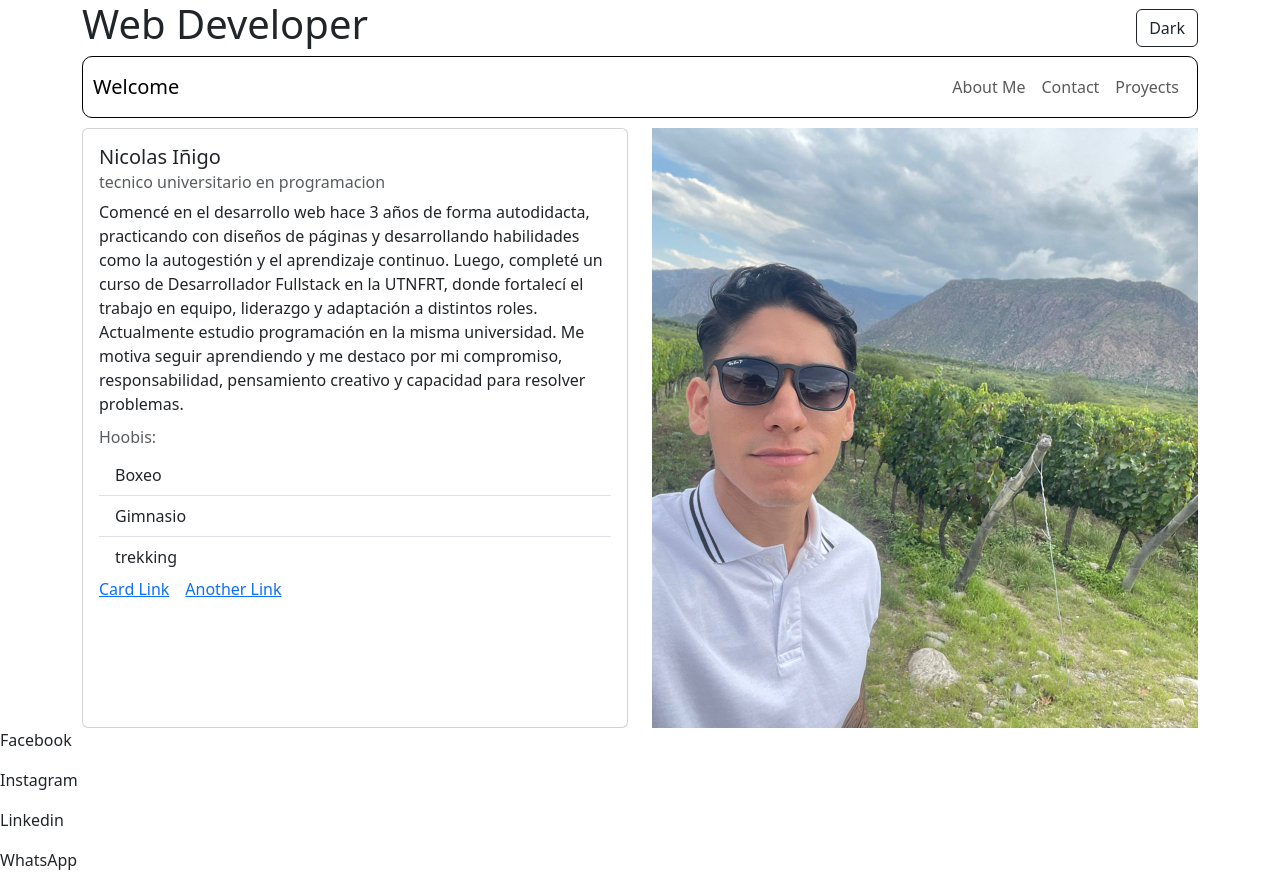
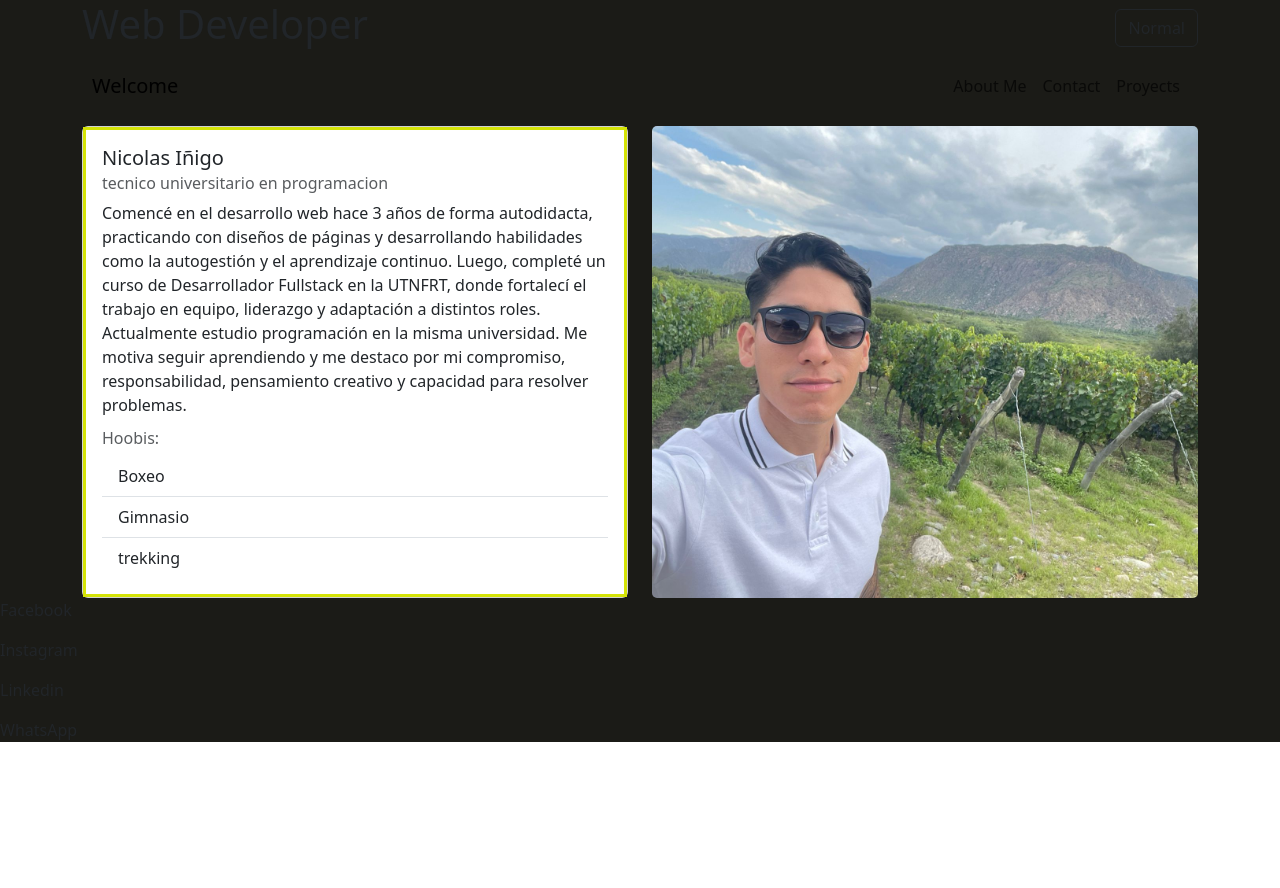
Before and after one commit to nicolasinigo/porfolioWeb, a React (Vite) app: page /aboutMe in a window 1280 px wide. After the commit the page ends 800 px from the top, so only its background shows below. Built offline with nearby package versions, Linux system fonts and the light colour scheme.

Commit message:
iniciamos el boton de cambio de normal a nocturno

```diff
--- a/src/Home.jsx
+++ b/src/Home.jsx
@@ -1,12 +1,13 @@
-import React from 'react'
+import React, { useState } from 'react'
 import Header from './components/header/Header'
 import  Main from './components/main/Main'
 import Footer from './components/footer/Footer'
 
 const Home = () => {
+  const [color, setColor]= useState(true)
   return (
-    <div>
-        <Header></Header>
+    <div style={{backgroundColor: color===true ?"rgb(27, 27, 23)":"white"}}>
+        <Header color={color} setColor={setColor}></Header>
         <Main></Main>
         <Footer></Footer>
     </div>
--- a/src/components/card/Cards.jsx
+++ b/src/components/card/Cards.jsx
@@ -2,25 +2,30 @@ import React from "react";
 import Card from "react-bootstrap/Card";
 import "./Cards.css";
 
-const Cards = ({imagen,data,titulo}) => {
+const Cards = ({ imagen, data, titulo,link }) => {
   return (
+    <a href={link} target="_blank" rel="noopener noreferrer" style={{ textDecoration: 'none', color: 'inherit' }}>
       <div>
-      <div className="card-img-hover" >
+        <div className="card-img-hover">
           <Card className="border-carta">
-          <Card.Img variant="top" src={imagen} className="img-fluid" style={{
+            <Card.Img
+              variant="top"
+              src={imagen}
+              className="img-fluid"
+              style={{
                 height: "200px",
                 objectFit: "cover",
                 width: "100%",
-          }} />
+              }}
+            />
             <Card.Body>
               <Card.Title>{titulo}</Card.Title>
-            <Card.Text>
-              {data}
-            </Card.Text>
+              <Card.Text>{data}</Card.Text>
             </Card.Body>
           </Card>
         </div>
       </div>
+    </a>
   );
 };
 
--- a/src/components/header/Header.jsx
+++ b/src/components/header/Header.jsx
@@ -3,14 +3,19 @@ import Nav from "react-bootstrap/Nav";
 import Navbar from "react-bootstrap/Navbar";
 import Button from "react-bootstrap/Button";
 
-const Header = () => {
+const Header = ({color, setColor }) => {
+
+  const handleColor=()=>{
+    setColor(!color);
+  }
+
   return (
     <div className="container">
       <div className="d-flex justify-content-between align-items-center">
         <h1>Web Developer</h1>
-        <Button variant="outline-dark">Dark</Button>
+        <Button onClick={handleColor} variant="outline-dark">{color === true ? "Normal" : "Nocturno"}</Button>
       </div>
-      <Navbar className=" navbar-bordered d-flex justify-content-between align-items-center">
+      <Navbar className=" navbar-bordered d-flex justify-content-between align-items-center" style={{border:color===true ?"rgb(27, 27, 23)":"white",color:color===false ?"rgb(27, 27, 23)":"white"}}>
           <Navbar.Brand href="/">Welcome</Navbar.Brand>
           <Nav>
             <Nav.Link href="/aboutMe">About Me</Nav.Link>
--- a/src/components/header/header.css
+++ b/src/components/header/header.css
@@ -1,5 +1,5 @@
 .navbar-bordered {
-  border: 1px solid black;
+  border: 1px solid;
   border-radius: 10px;
   padding: 10px;
   margin-bottom: 10px;
--- a/src/components/main/AboutMe.jsx
+++ b/src/components/main/AboutMe.jsx
@@ -12,10 +12,10 @@ const AboutMe = () => {
   return (
     <div>
       <Container>
-        <Row className="align-items-stretch" style={{ height: "600px" }}>
-          <Col md={6} className="d-flex">
-            <Card className="w-100">
-              <Card.Body>
+        <Row className="align-items-stretch">
+          <Col md={6}>
+            <Card className="h-100">
+              <Card.Body style={{ height: "100%", width: "100%", objectFit: "cover", border:"3px solid rgb(212, 227, 6)" }}>
                 <Card.Title>
                   {datos.nombre} {datos.apellido}
                 </Card.Title>
@@ -41,14 +41,12 @@ const AboutMe = () => {
                   <ListGroup.Item>{datos.hobbis.gym}</ListGroup.Item>
                   <ListGroup.Item>{datos.hobbis.trekking}</ListGroup.Item>
                 </ListGroup>
-                <Card.Link href="#">Card Link</Card.Link>
-                <Card.Link href="#">Another Link</Card.Link>
               </Card.Body>
             </Card>
           </Col>
           <Col md={6}>
           <div className="h-100">
-            <Image src={foto} style={{ height: "100%", width: "100%", objectFit: "cover" }}/>
+            <Image src={foto} style={{ borderRadius:"5px", height: "100%", width: "100%", objectFit: "cover" }}/>
           </div>
           </Col>
         </Row>
--- a/src/components/main/Proyects.jsx
+++ b/src/components/main/Proyects.jsx
@@ -21,26 +21,26 @@ const Proyects = () => {
       <h3>DESARROLLO</h3>
       <hr />
       <Row>
-        <Col><Cards imagen={adivinaNumero} data={data.proyectos.adivinaNumero} titulo={"Adivina el numero"}/></Col>
-        <Col><Cards imagen={clima} data={data.proyectos.appClima} titulo={"App de Clima"}/></Col>
-        <Col><Cards imagen={calculadora} data={data.proyectos.calculadora} titulo={"Calculadora"}/></Col>
+        <Col><Cards imagen={adivinaNumero} data={data.proyectos.adivinaNumero} titulo={"Adivina el numero"} link="https://adivinaelnumero-ni.netlify.app/"/></Col>
+        <Col><Cards imagen={clima} data={data.proyectos.appClima} titulo={"App de Clima"} link="https://buscadorpeliculasreact-ni.netlify.app/"/></Col>
+        <Col><Cards imagen={calculadora} data={data.proyectos.calculadora} titulo={"Calculadora"} link="https://calculadora-ni.netlify.app/"/></Col>
       </Row>
       <br />
       <Row>
-        <Col><Cards imagen={carrito} data={data.proyectos.carrito} titulo={"Carrito de Compras"}/></Col>
-        <Col><Cards imagen={peliculas} data={data.proyectos.bucadorPeliculas} titulo={"App de Paliculas"}/></Col>
+        <Col><Cards imagen={carrito} data={data.proyectos.carrito} titulo={"Carrito de Compras"} link="https://carritocomprasreact-ni.netlify.app/"/></Col>
+        <Col><Cards imagen={peliculas} data={data.proyectos.bucadorPeliculas} titulo={"App de Paliculas"} link="https://buscadorpeliculasreact-ni.netlify.app/"/></Col>
       </Row>
       <br />
       <h3>DATA</h3>
       <hr />
       <Row>
-        <Col><Cards imagen={netflix} data={data.proyectos.netflix} titulo={"Netflix"}/></Col>
-        <Col><Cards imagen={etl} data={data.proyectos.etl} titulo={"ETL"}/></Col>
+        <Col><Cards imagen={netflix} data={data.proyectos.netflix} titulo={"Netflix"} link="https://github.com/nicolasinigo/AnalisisDatosNetlfix"/></Col>
+        <Col><Cards imagen={etl} data={data.proyectos.etl} titulo={"ETL"} link="https://github.com/nicolasinigo/limpiezaTransformacion"/></Col>
       </Row>
       <br />
       <Row>
-        <Col><Cards imagen={sales} data={data.proyectos.sales} titulo={"Salarios"}/></Col>
-        <Col><Cards imagen={sleep} data={data.proyectos.sleep} titulo={"Sueño"}/></Col>
+        <Col><Cards imagen={sales} data={data.proyectos.sales} titulo={"Salarios"} link="https://github.com/nicolasinigo/analisisDatoSales"/></Col>
+        <Col><Cards imagen={sleep} data={data.proyectos.sleep} titulo={"Sueño"} link="https://github.com/nicolasinigo/AnalisisDatos"/></Col>
       </Row>
     </Container>
   )
```
Lines whose indentation alone changed are shown as unchanged.
